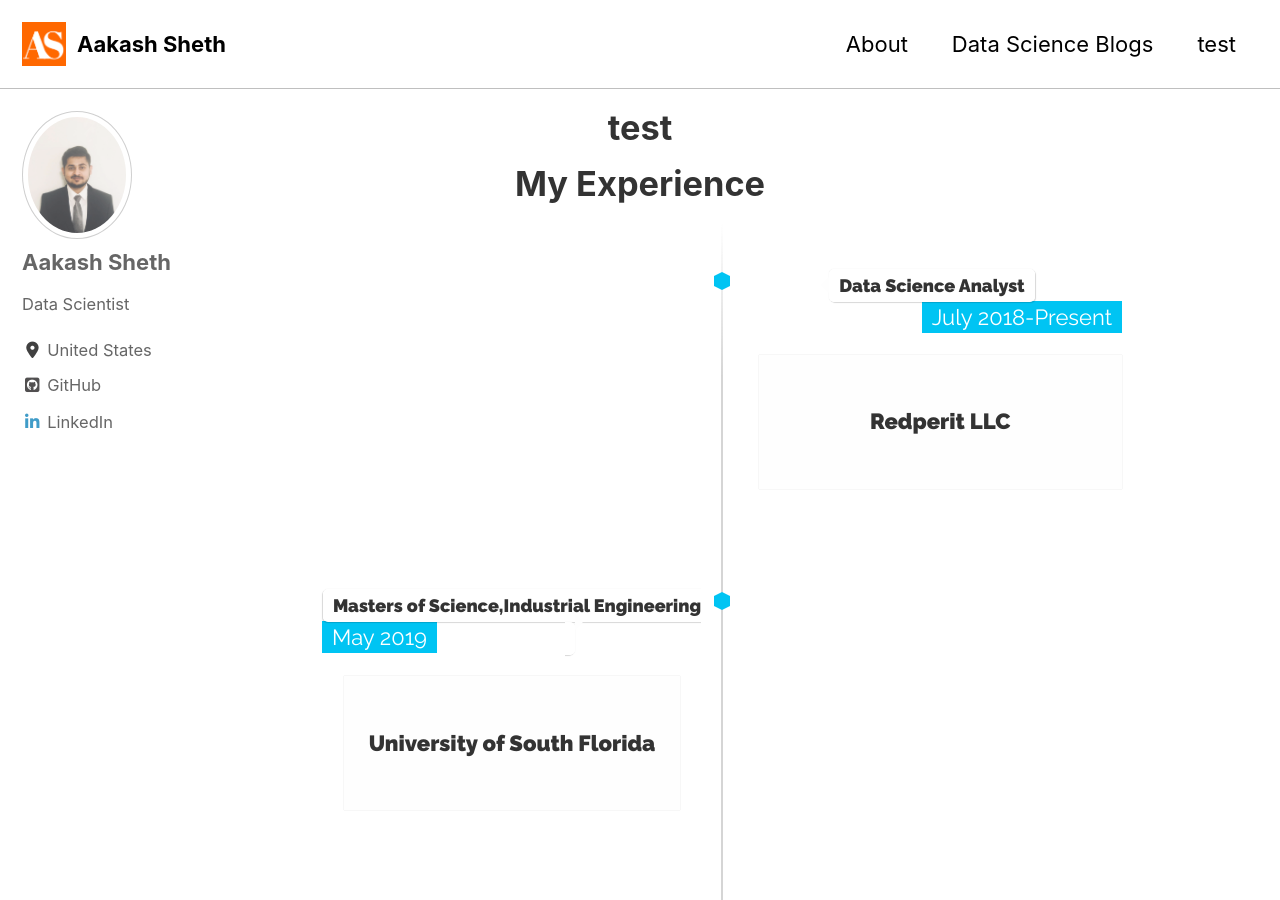
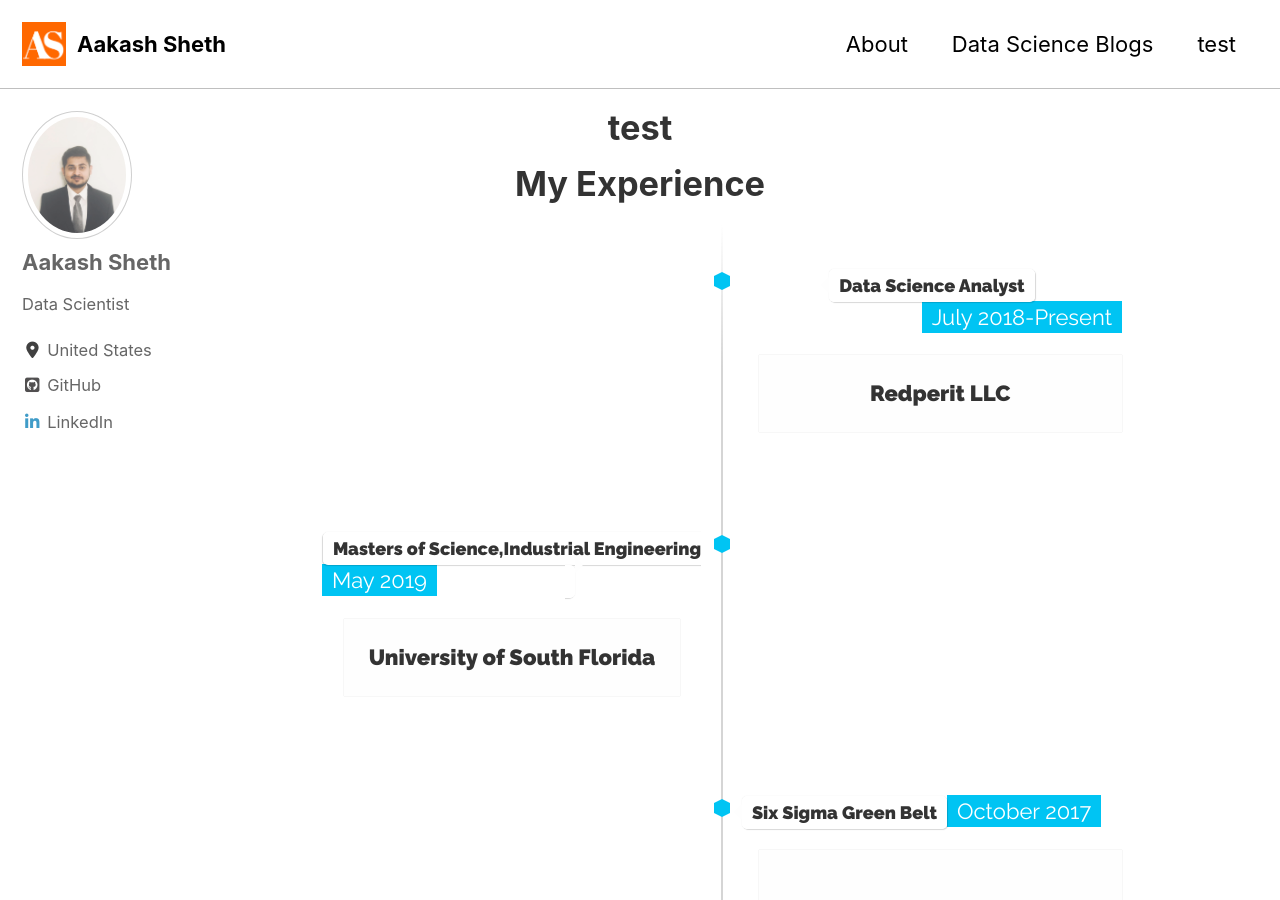
Before and after one commit to aakash-sheth/aakash-sheth.github.io, a Jekyll site: the page built from test.html, in a window 1280 px wide and 900 px high. Built offline with Jekyll 4.4.1, drawn with Linux system fonts in a browser that asks for light colours; cached includes are drawn as plain includes; nearby versions of some CDN libraries.

```diff
--- a/test.html
+++ b/test.html
@@ -340,7 +340,7 @@ title: "test"
             <span class="time-wrapper"><span class="time"> July 2018-Present</span></span>
           </div>
           <div class="desc">
-              <p><center><b>Redperit LLC</b></center></p>
+              <center><b>Redperit LLC</b></center>
           </div>
         </div>
       </li>
@@ -354,7 +354,7 @@ title: "test"
             <span class="time-wrapper"><span class="time">May 2019</span></span>
           </div>
           <div class="desc">
-              <p><center><b>University of South Florida</b></center></p>
+              <center><b>University of South Florida</b></center>
             </div>
         </div>
       </li>
```
